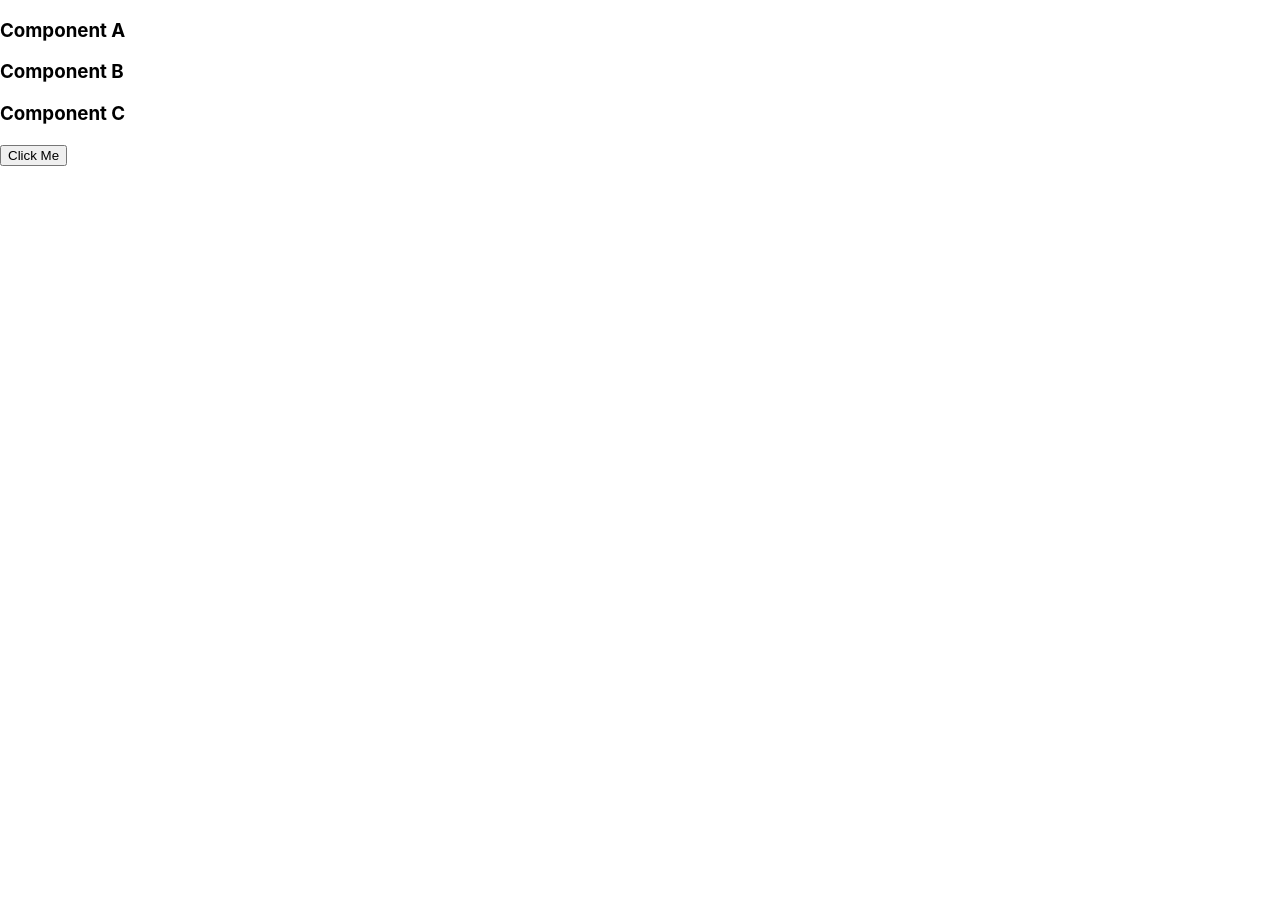
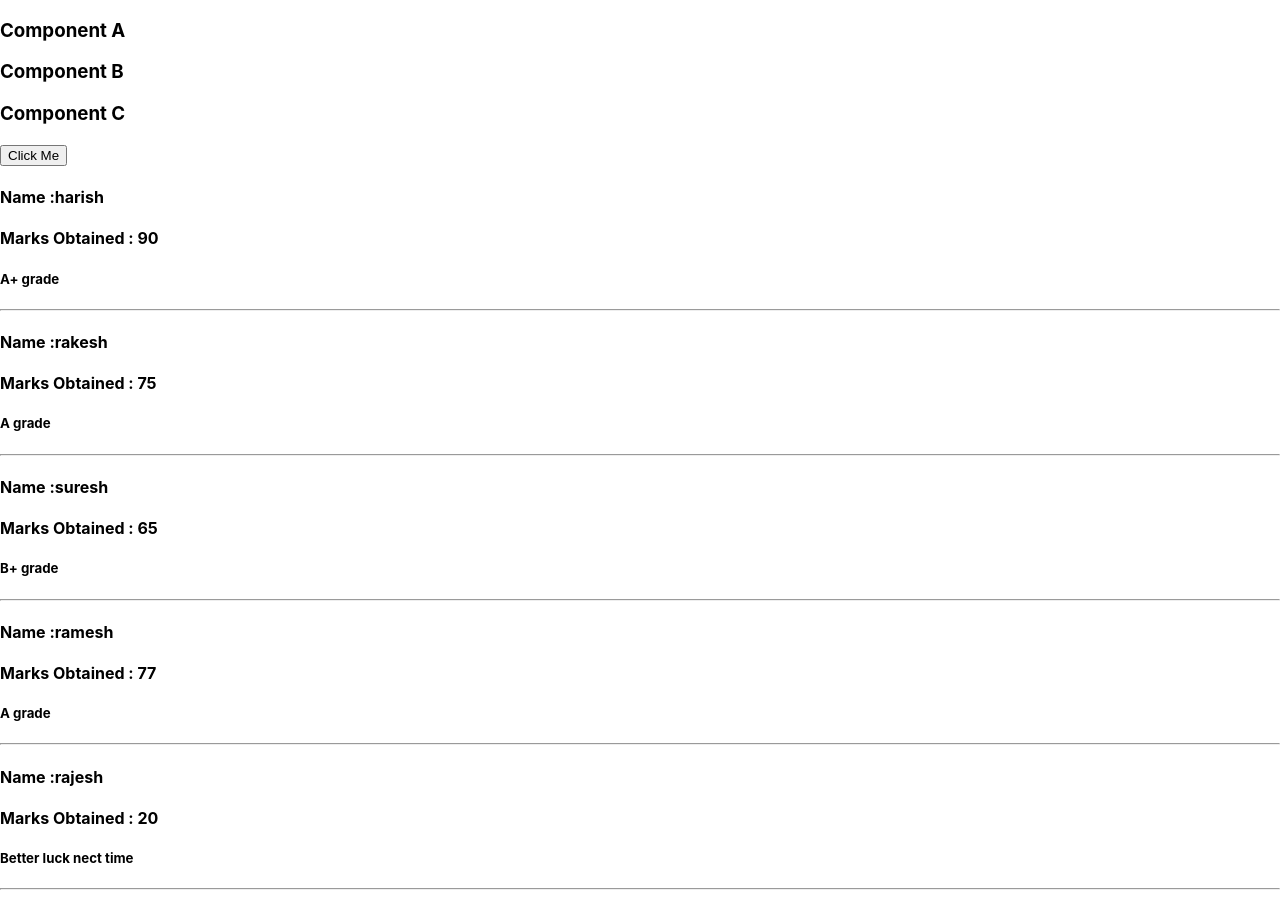
Before and after one commit to Hasruth/react-feb-21, a React (Create React App) app: page / in a window 1280 px wide. Before the commit the page ends 800 px from the top, so only its background shows below. Built offline with nearby package versions, Linux system fonts and the light colour scheme.

Commit message:
list rendering,key prop

```diff
--- a/src/App.js
+++ b/src/App.js
@@ -1,5 +1,8 @@
 import ComponentA, { ComponentB, ComponentC } from '../src/export';
 import ButtonComponent from './button';
+import ConditionRender from './conditionrender';
+
+
 
 function App() {
   return (
@@ -8,6 +11,7 @@ function App() {
       <ComponentB />
       <ComponentC />
       <ButtonComponent />
+      <ConditionRender/>
     </div>
   );
 }
--- /dev/null
+++ b/src/conditionrender.js
@@ -0,0 +1,64 @@
+
+
+const ConditionRender = () => {
+    let arrayofObjects = [
+        {
+            name: "harish",
+            marks: 90,
+            id: 1
+        },
+
+        {
+            name: "rakesh",
+            marks: 75,
+            id: 2
+        },
+        {
+            name: "suresh",
+            marks: 65,
+            id: 3
+        },
+        {
+            name: "ramesh",
+            marks: 77,
+            id: 4
+        },
+        {
+            name: "rajesh",
+            marks: 20,
+            id: 5
+        },
+
+    ]
+
+
+    //list rendering
+    //to render the list we use map method
+    //here map method is used to itearte and return the JSX(which is responsible for UI)
+    //while using map we will get WARNINHG:Each child in a list should have the unique "key" prop
+    //at parent we should write key inside {} mention which is unique in list
+
+    return (
+        <div>
+            {
+                arrayofObjects.map((val) => {
+                    const { name, marks, id } = val
+                    return (
+
+                        < div key={id}>
+                            <h4>Name :{name}</h4>
+                            <h4>Marks Obtained : {marks}</h4>
+                            {marks > 80 ? <h5>A+ grade </h5> : marks > 70 ? <h5>A grade</h5> : marks > 50 ? <h5>B+ grade</h5> : marks > 40 ? <h5>Pass</h5 > : <h5>Better luck nect time</h5>}
+                            <hr />
+
+                        </div>
+                    )
+
+                })
+            }
+        </div >
+    )
+}
+
+
+export default ConditionRender
```
